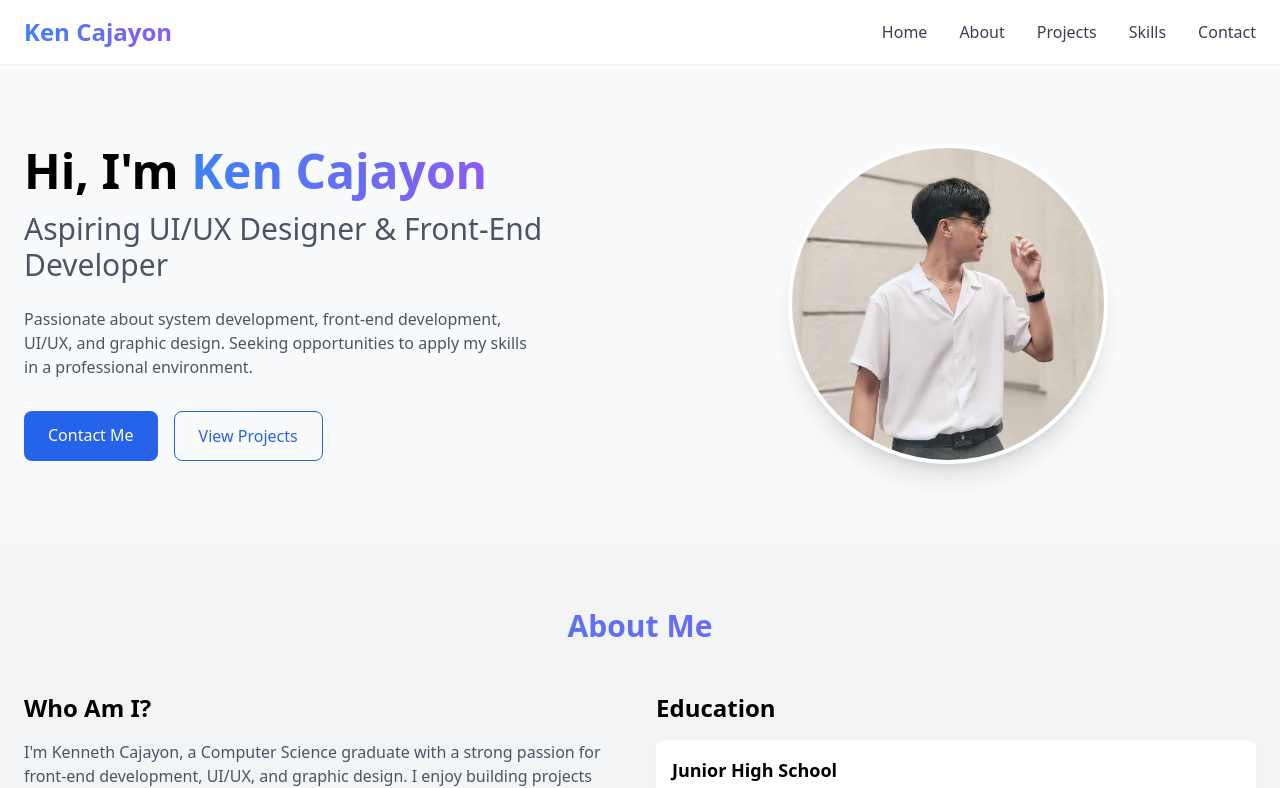
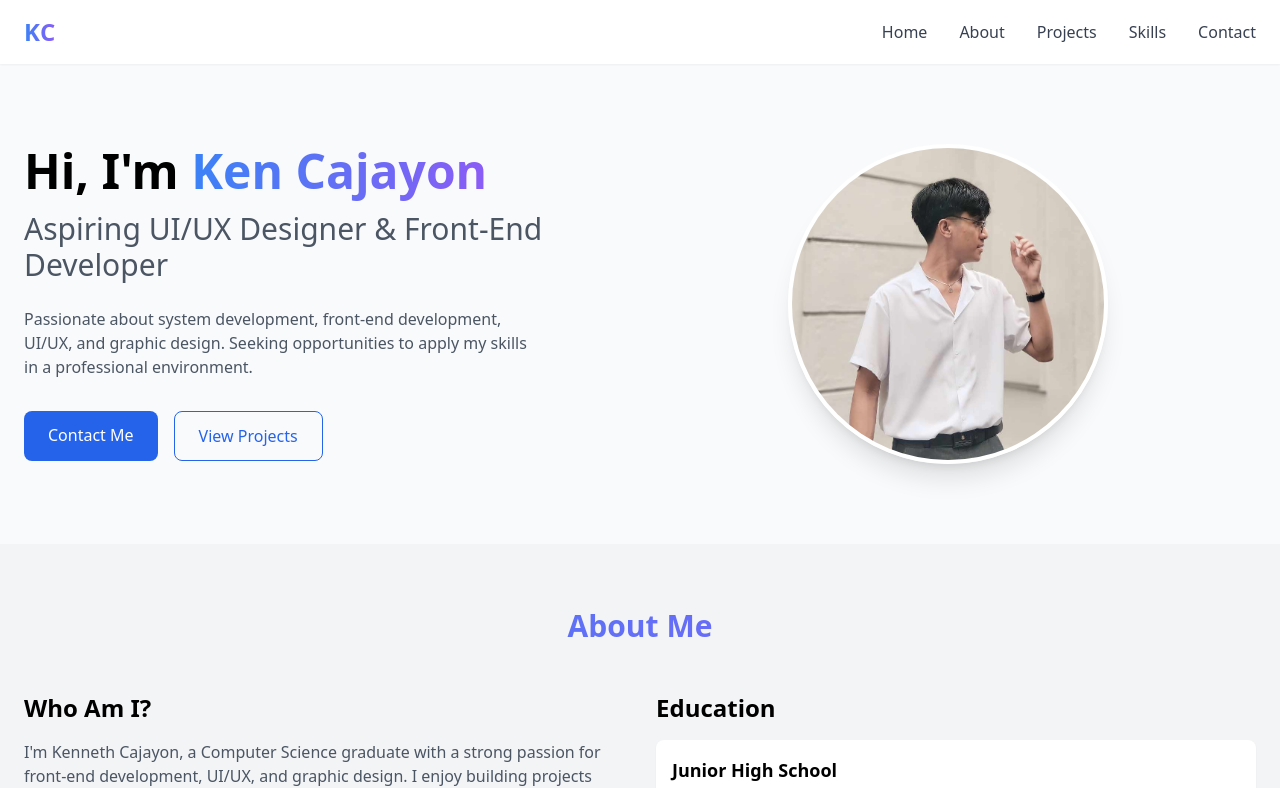
Before and after one commit to kencajayon/ken-cjyn.github.io, a plain HTML site: page index.html in a window 1280 px wide. Shown: the top 788 px of the page. Drawn offline with nearby package versions, Linux system fonts and the light colour scheme.

Commit message:
Use KC monogram in navbar to avoid name repetition
Co-authored-by: Cursor <cursoragent@cursor.com>

```diff
--- a/index.html
+++ b/index.html
@@ -125,7 +125,7 @@
     <!-- Header/Navigation -->
     <header class="bg-white shadow-sm sticky top-0 z-50">
         <div class="container mx-auto px-6 py-4 flex justify-between items-center">
-            <a href="#home" class="text-2xl font-bold gradient-text">Ken Cajayon</a>
+            <a href="#home" class="text-2xl font-bold gradient-text tracking-wide">KC</a>
             <button id="hamburger" class="text-gray-600 focus:outline-none">
                 <i class="fas fa-bars text-2xl"></i>
             </button>
```
